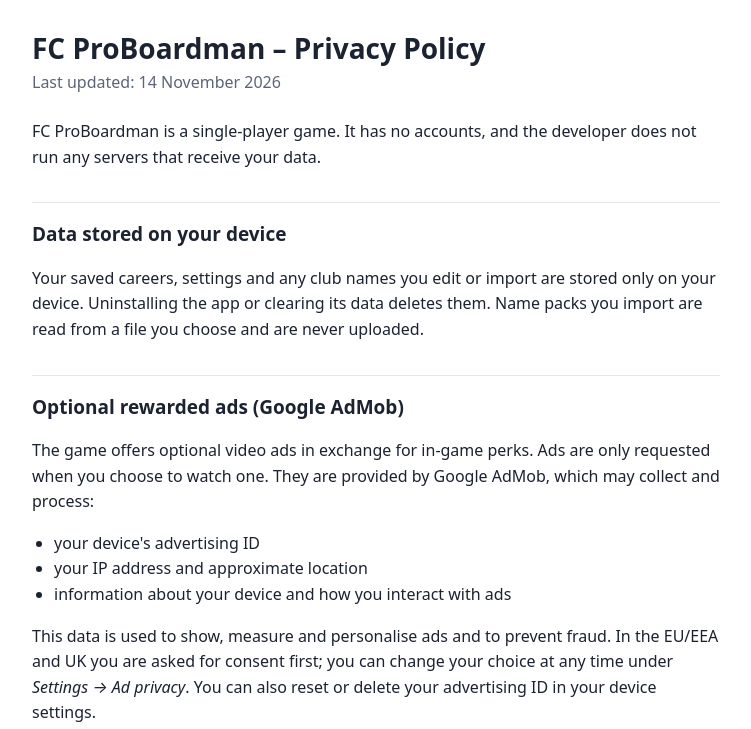
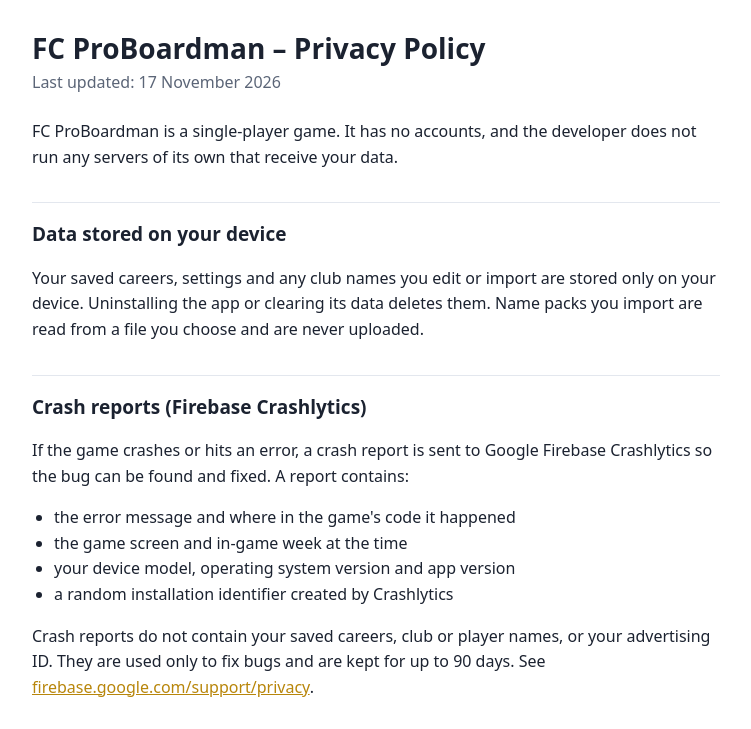
Before and after one commit to TadinhoIT/TadinhoIT.github.io, a plain HTML site: page fcproboardman/privacy/index.html in a window 1280 px wide. Shown: the top 729 px of the page, without its empty margins (264-1015 px from the left). Drawn offline with Linux system fonts and the light colour scheme.

Commit message:
FC ProBoardman privacy policy: add crash reports (Firebase Crashlytics)
Co-Authored-By: Claude Opus 5.5 <noreply@anthropic.com>

```diff
--- a/fcproboardman/privacy/index.html
+++ b/fcproboardman/privacy/index.html
@@ -20,12 +20,22 @@
 <body>
 <main>
   <h1>FC ProBoardman – Privacy Policy</h1>
-  <p class="date">Last updated: 14 November 2026</p>
+  <p class="date">Last updated: 17 November 2026</p>
 
-  <p>FC ProBoardman is a single-player game. It has no accounts, and the developer does not run any servers that receive your data.</p>
+  <p>FC ProBoardman is a single-player game. It has no accounts, and the developer does not run any servers of its own that receive your data.</p>
 
   <h2>Data stored on your device</h2>
   <p>Your saved careers, settings and any club names you edit or import are stored only on your device. Uninstalling the app or clearing its data deletes them. Name packs you import are read from a file you choose and are never uploaded.</p>
+
+  <h2>Crash reports (Firebase Crashlytics)</h2>
+  <p>If the game crashes or hits an error, a crash report is sent to Google Firebase Crashlytics so the bug can be found and fixed. A report contains:</p>
+  <ul>
+    <li>the error message and where in the game's code it happened</li>
+    <li>the game screen and in-game week at the time</li>
+    <li>your device model, operating system version and app version</li>
+    <li>a random installation identifier created by Crashlytics</li>
+  </ul>
+  <p>Crash reports do not contain your saved careers, club or player names, or your advertising ID. They are used only to fix bugs and are kept for up to 90 days. See <a href="https://firebase.google.com/support/privacy">firebase.google.com/support/privacy</a>.</p>
 
   <h2>Optional rewarded ads (Google AdMob)</h2>
   <p>The game offers optional video ads in exchange for in-game perks. Ads are only requested when you choose to watch one. They are provided by Google AdMob, which may collect and process:</p>
```
